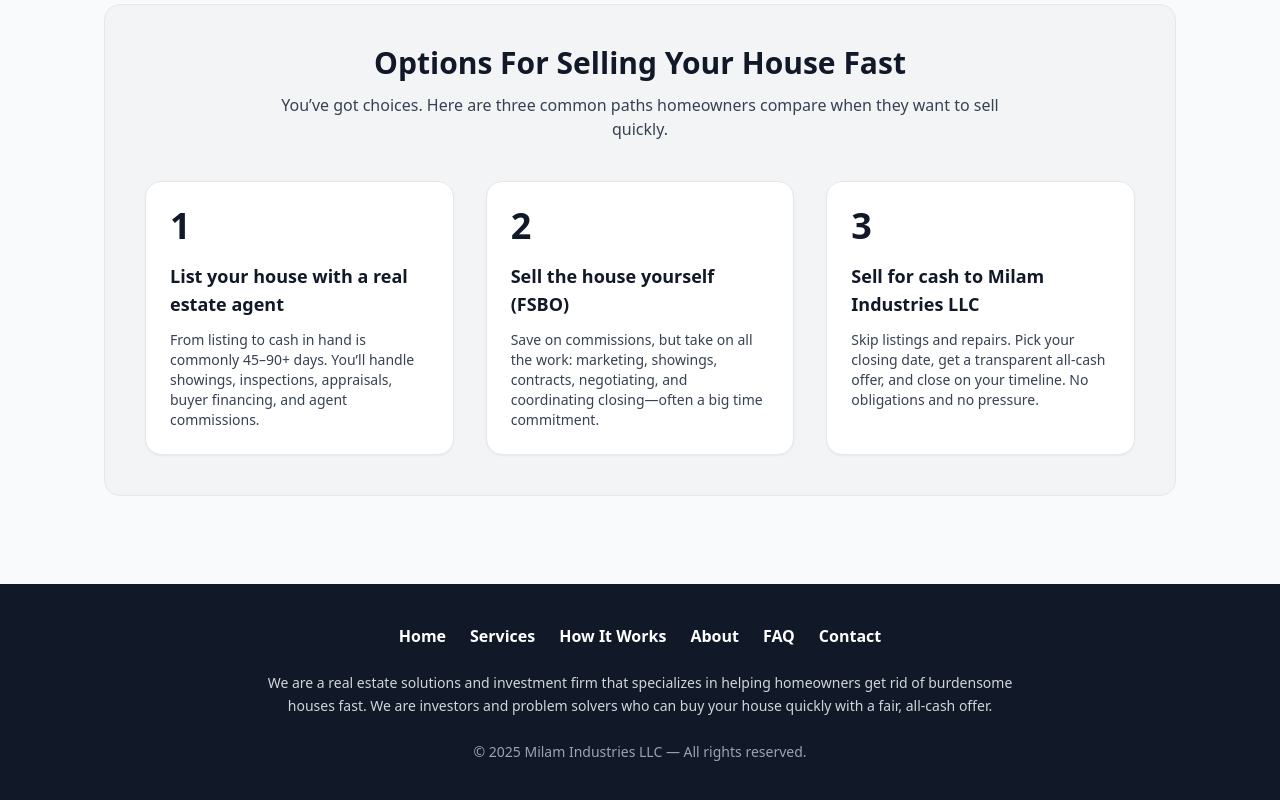
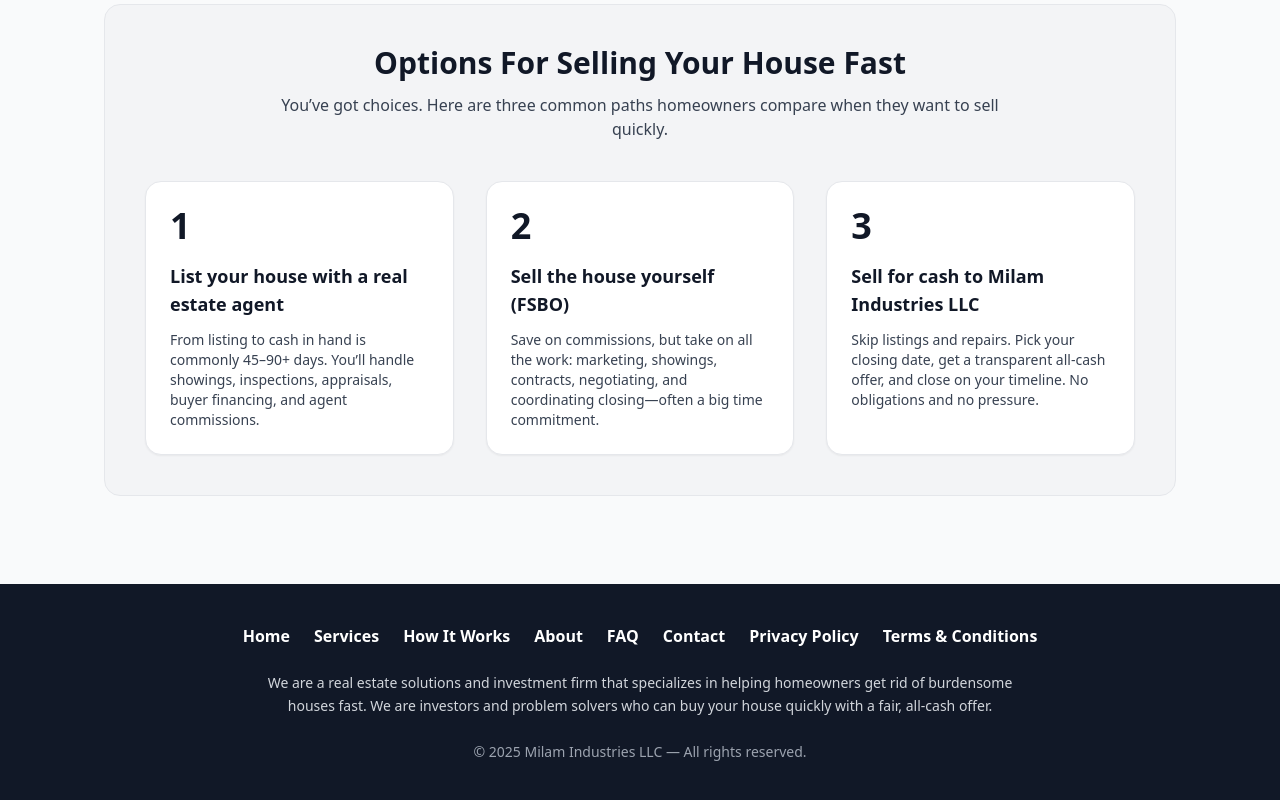
Before and after one commit to milamindustries/milamindustries-site, a Next.js app in the folder milamindustries-site/: page / in a window 1280 px wide. Shown: the part 2761-3561 px from the top of the page. Built offline with nearby package versions, Linux system fonts and the light colour scheme.

Commit message:
feat(footer): add Privacy Policy and Terms & Conditions pages with compliant SMS disclosure links

```diff
--- a/milamindustries-site/app/layout.jsx
+++ b/milamindustries-site/app/layout.jsx
@@ -1,4 +1,5 @@
 import './(styles)/globals.css';
+
 // app/layout.jsx
 export const metadata = {
   title: 'Milam Industries LLC',
@@ -29,6 +30,7 @@ export default function RootLayout({ children }) {
         {/* Page content */}
         <main className="mx-auto max-w-6xl px-6 pt-8 pb-6">{children}</main>
 
+        {/* Site-wide footer */}
         <footer className="bg-gray-900 text-gray-100 py-10">
           <div className="max-w-6xl mx-auto px-6 text-center space-y-6">
             <nav className="flex flex-wrap justify-center gap-6 font-semibold text-white text-base">
@@ -38,6 +40,8 @@ export default function RootLayout({ children }) {
               <a href="/about" className="hover:text-gray-300">About</a>
               <a href="/faq" className="hover:text-gray-300">FAQ</a>
               <a href="/contact" className="hover:text-gray-300">Contact</a>
+              <a href="/privacy-policy" className="hover:text-gray-300">Privacy Policy</a>
+              <a href="/terms" className="hover:text-gray-300">Terms & Conditions</a>
             </nav>
 
             <p className="text-gray-300 text-sm max-w-3xl mx-auto leading-relaxed">
@@ -51,7 +55,6 @@ export default function RootLayout({ children }) {
             </p>
           </div>
         </footer>
-
       </body>
     </html>
   );
```
Lines whose indentation alone changed are shown as unchanged.
